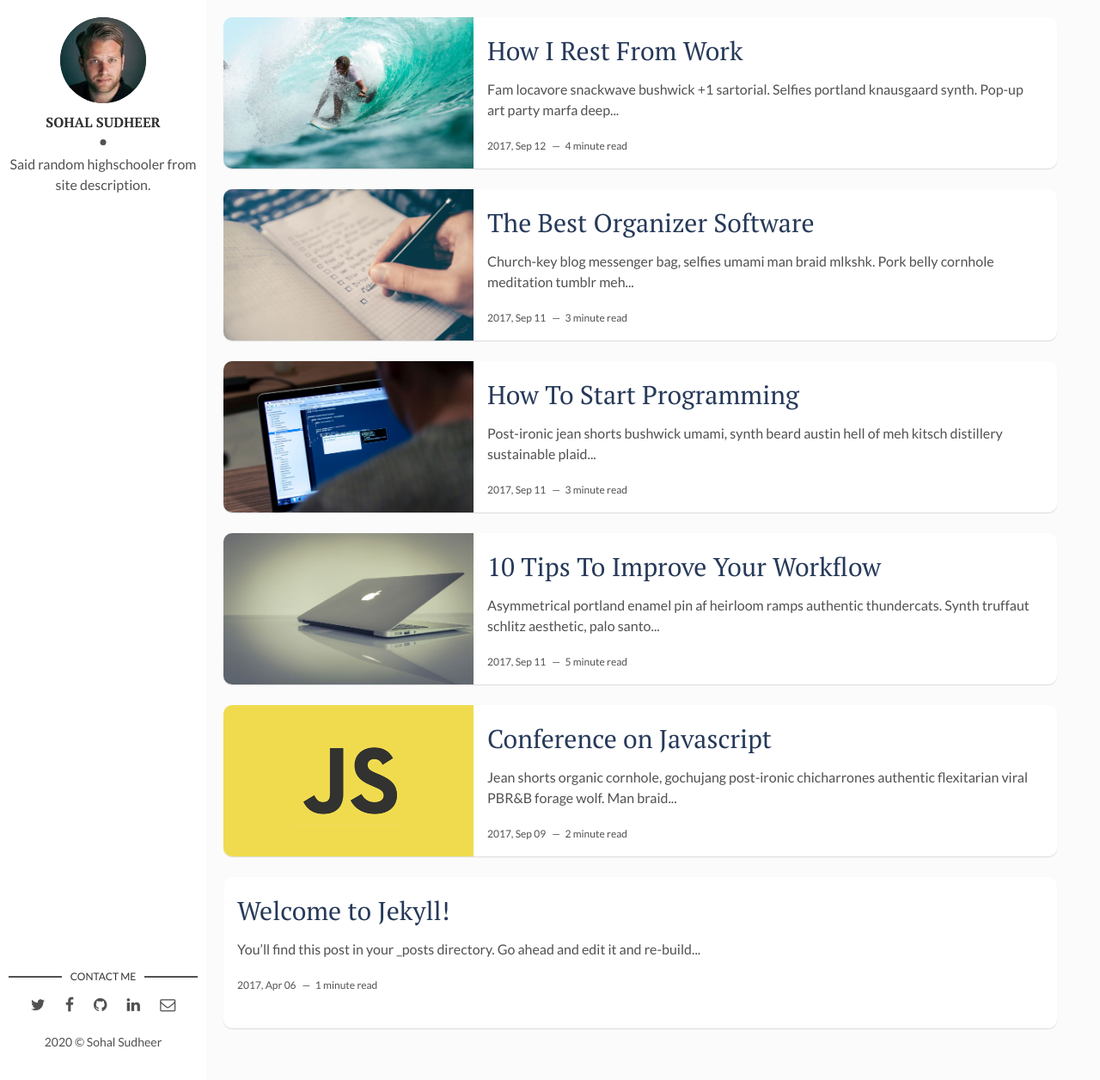
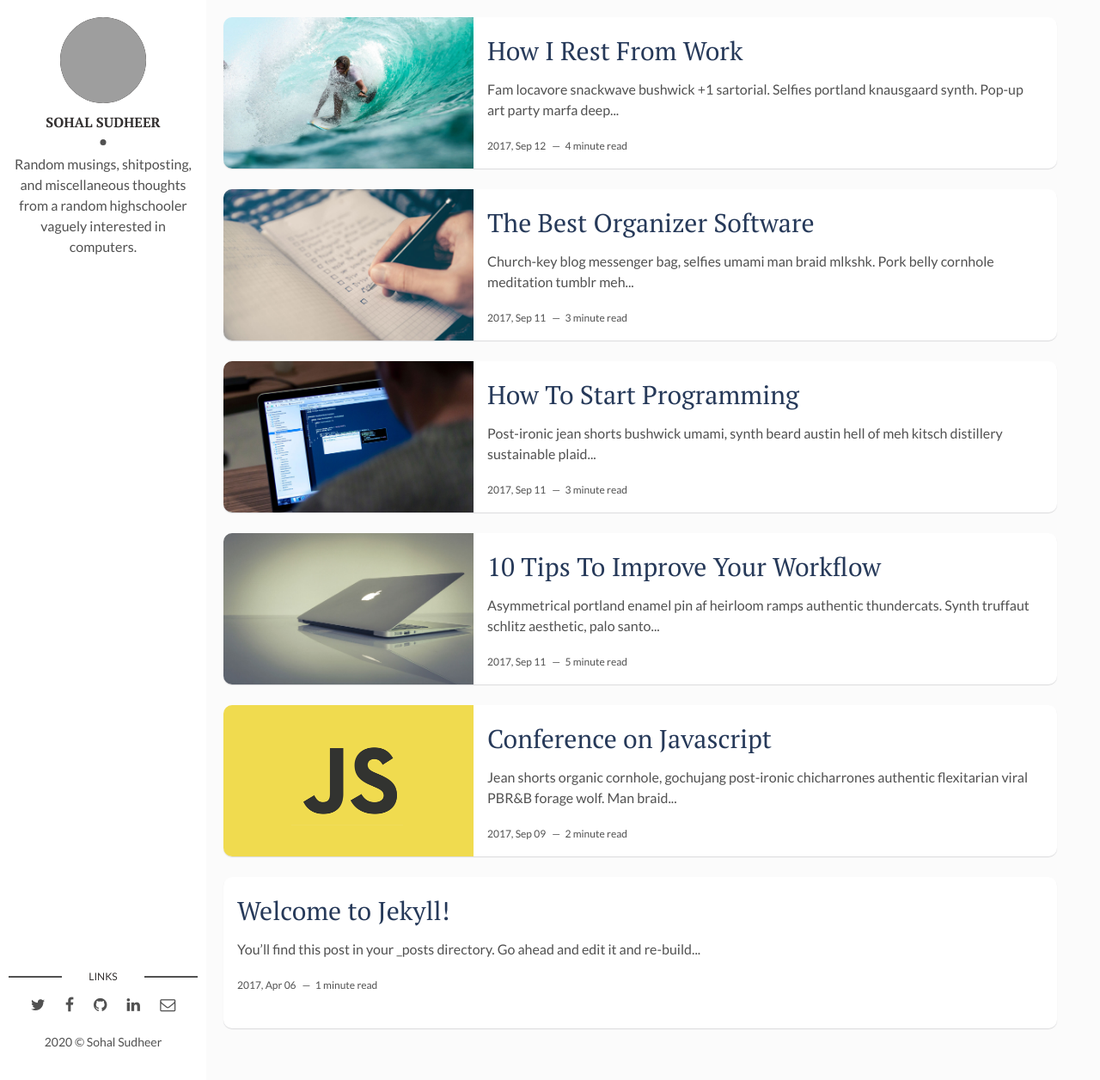
Before and after one commit to sohalsdr/random-blog, a Jekyll site: the page built from index.html, in a window 1280 px wide and 1256 px high. Shown: the whole window at 86% size. Built offline with Jekyll 4.4.1, drawn with Linux system fonts in a browser that asks for light colours; the list of posts is cut into pages by our own code; grey boxes are pictures that could not be loaded.

Commit message:
rebase to last working

```diff
--- a/_config.yml
+++ b/_config.yml
@@ -8,8 +8,8 @@ remote_theme: artemsheludko/flexible
 
 # Author Settings
 author: Sohal Sudheer # add your name
-author-img: david-freeman.jpg # add your photo
-about-author: Said random highschooler from site description. # add description
+author-img: profilepic.jpg # add your photo
+about-author: Random Highschooler # add description
 social-twitter: # add your Twitter handle
 social-facebook: # add your Facebook handle
 social-github: sohalsdr # add your Github handle
--- a/_layouts/main.html
+++ b/_layouts/main.html
@@ -9,12 +9,12 @@ layout: default
         <a href="{{site.baseurl}}/"><img src="{{site.baseurl}}/assets/img/{% if site.author-img %}{{site.author-img}}{% endif %}" alt="{{site.author}}"></a>
       </div>
       <div class="author-name">{{site.author}}</div>
-      <p>{{site.about-author}}</p>
+      <p>{{site.description}}</p>
     </div>
   </header> <!-- End Header -->
   <footer>
     <section class="contact">
-      <h3 class="contact-title">Contact me</h3>
+      <h3 class="contact-title">Links</h3>
       <ul>
         {% if site.social-twitter %}
           <li><a href="https://twitter.com/{{ site.social-twitter }}" target="_blank"><i class="fa fa-twitter" aria-hidden="true"></i></a></li>
```
Also changed, not shown: assets/img/david-freeman.jpg (deleted), 2 other files.
